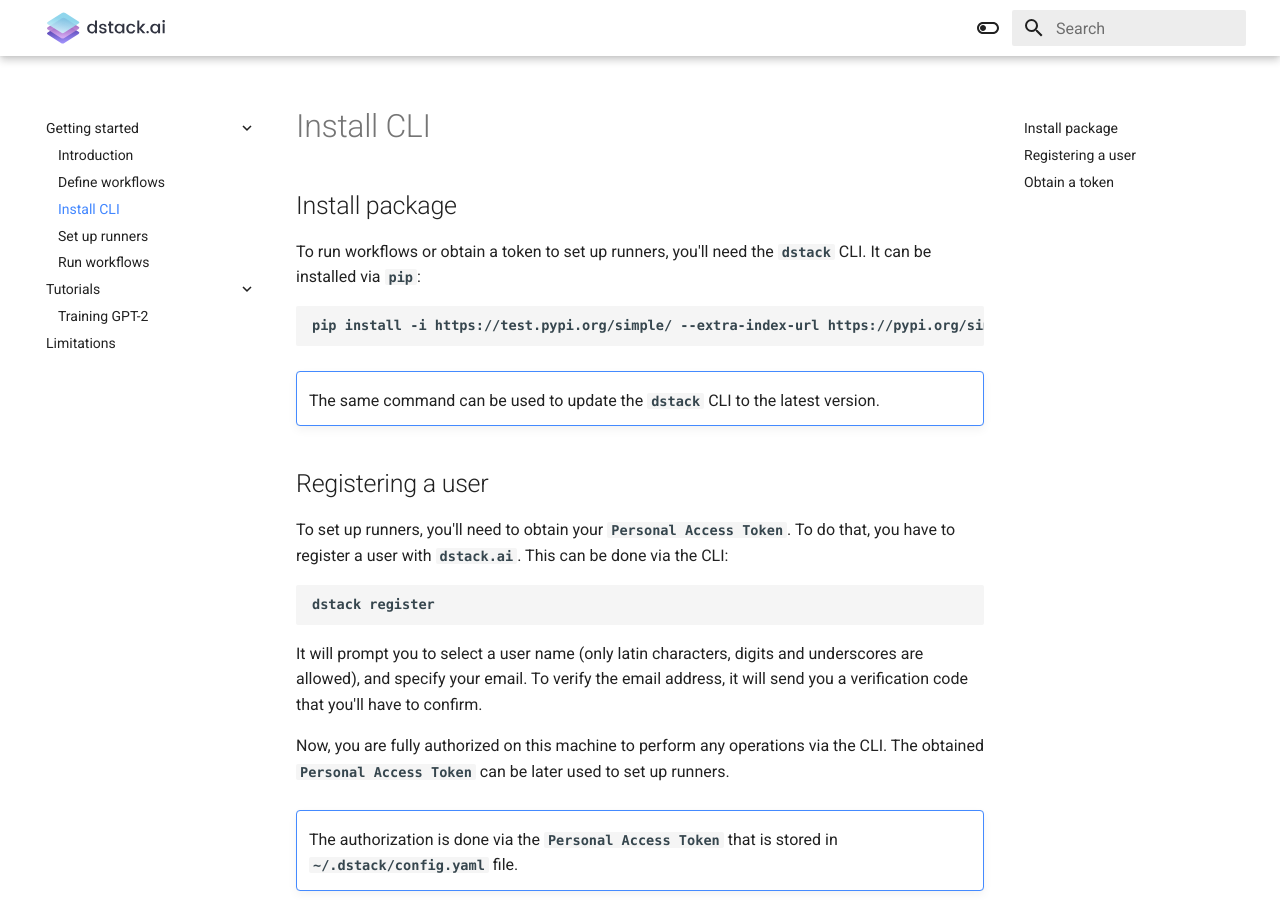
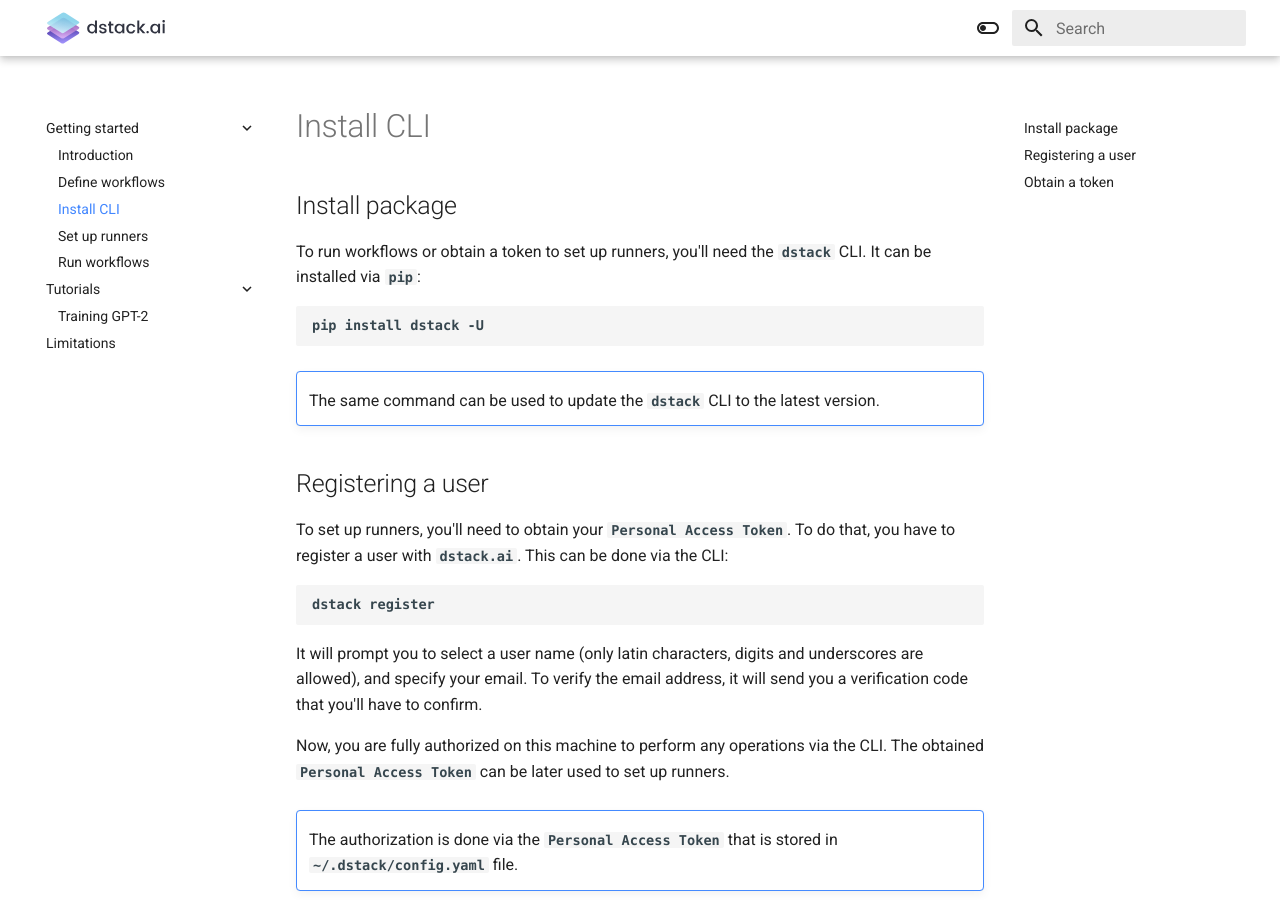
Before and after one commit to dstackai/dstack.github.io, an MkDocs documentation site: the page built from docs/install-cli.md, in a window 1280 px wide and 900 px high. Built offline with MkDocs 1.6.1 and Material for MkDocs 9.7.7, drawn with Linux system fonts in a browser that asks for light colours.

Commit message:
- Updated the `pip install` command (no testpypi anymore)

````diff
--- a/docs/install-cli.md
+++ b/docs/install-cli.md
@@ -5,7 +5,7 @@
 To run workflows or obtain a token to set up runners, you'll need the `dstack` CLI. It can be installed via `pip`:
 
 ```bash
-pip install -i https://test.pypi.org/simple/ --extra-index-url https://pypi.org/simple dstack -U
+pip install dstack -U
 ```
 
 !!! note ""
````
Also changed, not shown: docs/gpt-2.md (+1 -1 lines).
